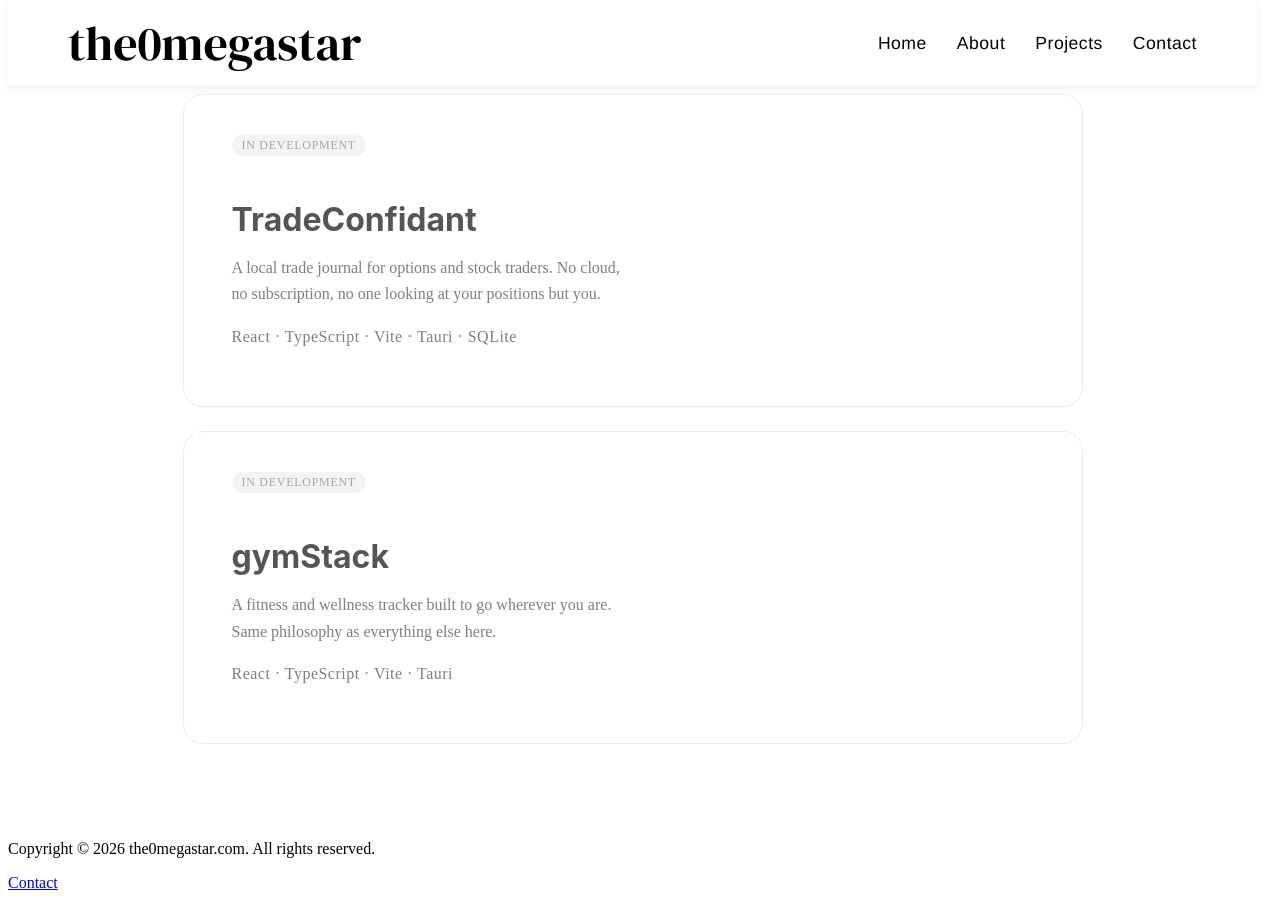
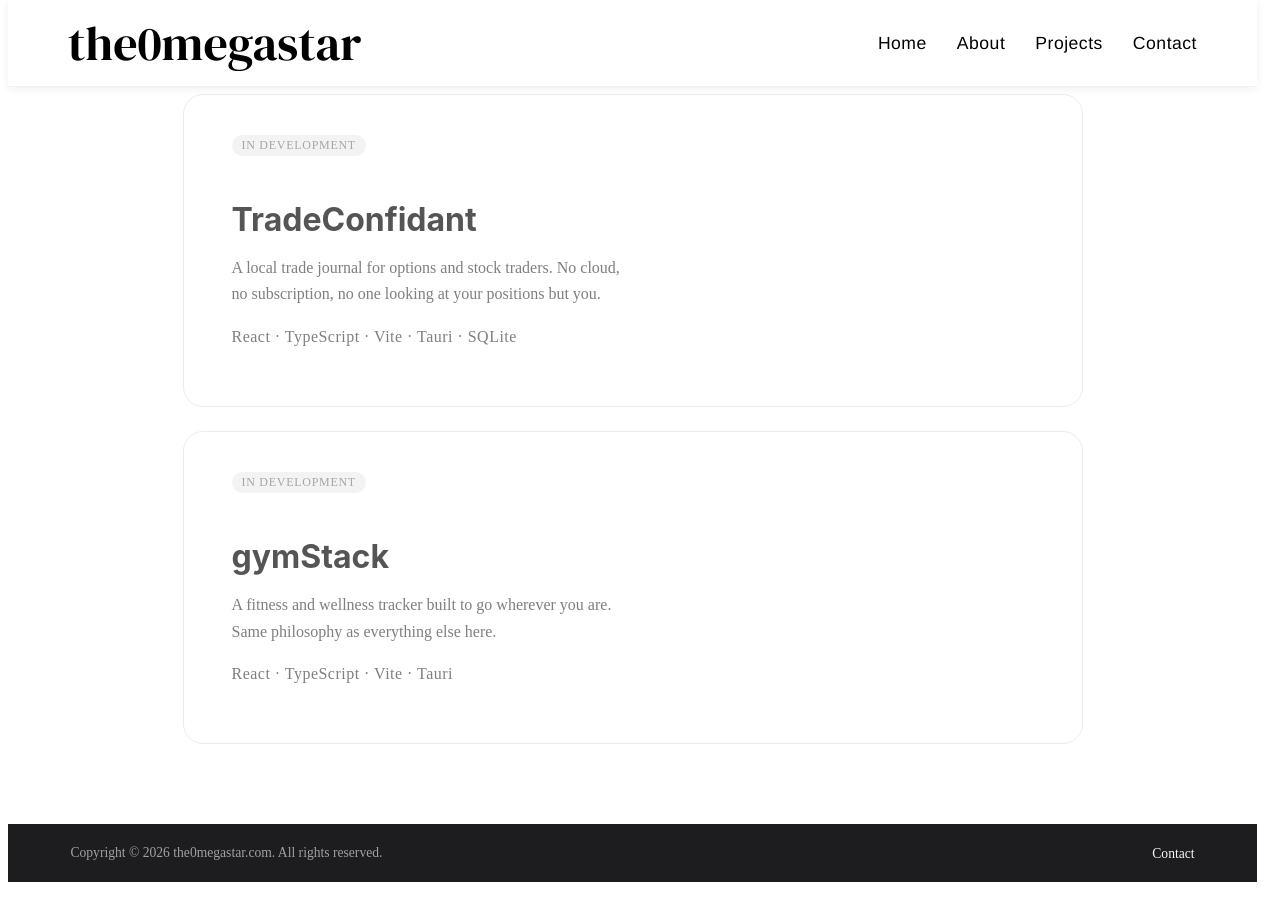
Before and after one commit to the0megastar/the0megastar.github.io, a Jekyll site: the page built from index.html, in a window 1280 px wide and 900 px high, scrolled down 2302 px. Built offline with Jekyll 4.4.1, drawn with Linux system fonts in a browser that asks for light colours.

Commit message:
Add footer styles to styles.css

```diff
--- a/assets/css/styles.css
+++ b/assets/css/styles.css
@@ -562,3 +562,33 @@ html {
     font-size: 2.2rem;
   }
 }
+
+/* ----------------------
+   Footer
+----------------------- */
+
+.footer-section {
+    background-color: #1d1d1f;
+    color: #a0a0a5;
+    padding: 1.25rem 5%;
+    display: flex;
+    align-items: center;
+    justify-content: space-between;
+}
+
+.footer-section p {
+    font-size: 0.85rem;
+    margin: 0;
+}
+
+.footer-nav a {
+    color: #f5f5f7;
+    margin: 0 0 0 1.5rem;
+    text-decoration: none;
+    font-size: 0.85rem;
+    transition: color 0.3s ease;
+}
+
+.footer-nav a:hover {
+    color: #fff;
+}
```
